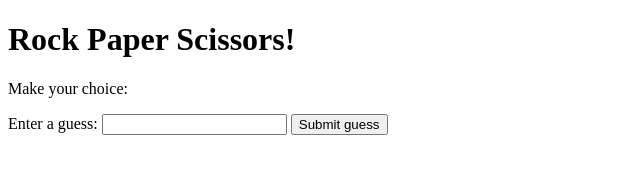
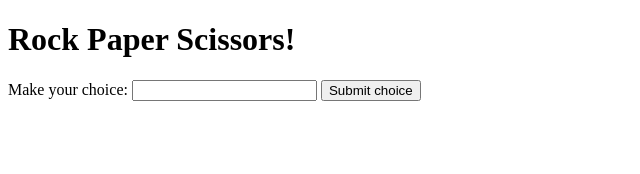
Before and after one commit to Yersoltan01/RockPaperScissors, a plain HTML site: page index.html in a window 1280 px wide. Shown: the whole page, without its empty margins (0-640 px from the left). Drawn offline with Linux system fonts and the light colour scheme.

Commit message:
Go from seperated choice buttons idea to input a choice idea

```diff
--- a/index.html
+++ b/index.html
@@ -9,18 +9,9 @@
 <body>
     <div class="game">
         <h1>Rock Paper Scissors!</h1>
-        <p>Make your choice:</p>
         <div class="choice">
-            <div class="rock">
-                <label for="guessField">Enter a guess: </label><input type="text" id="guessField" class="guessField">
-        <input type="submit" value="Submit guess" class="guessSubmit">
-            </div>
-            <div class="paper">
-
-            </div>
-            <div class="scissors">
-
-            </div>
+                <label for="">Make your choice: </label><input type="text" id="choiceField" class="choiceField">
+                <input type="submit" value="Submit choice" class="choiceSubmit">
         </div>
     </div>
     <div class="result">
```
